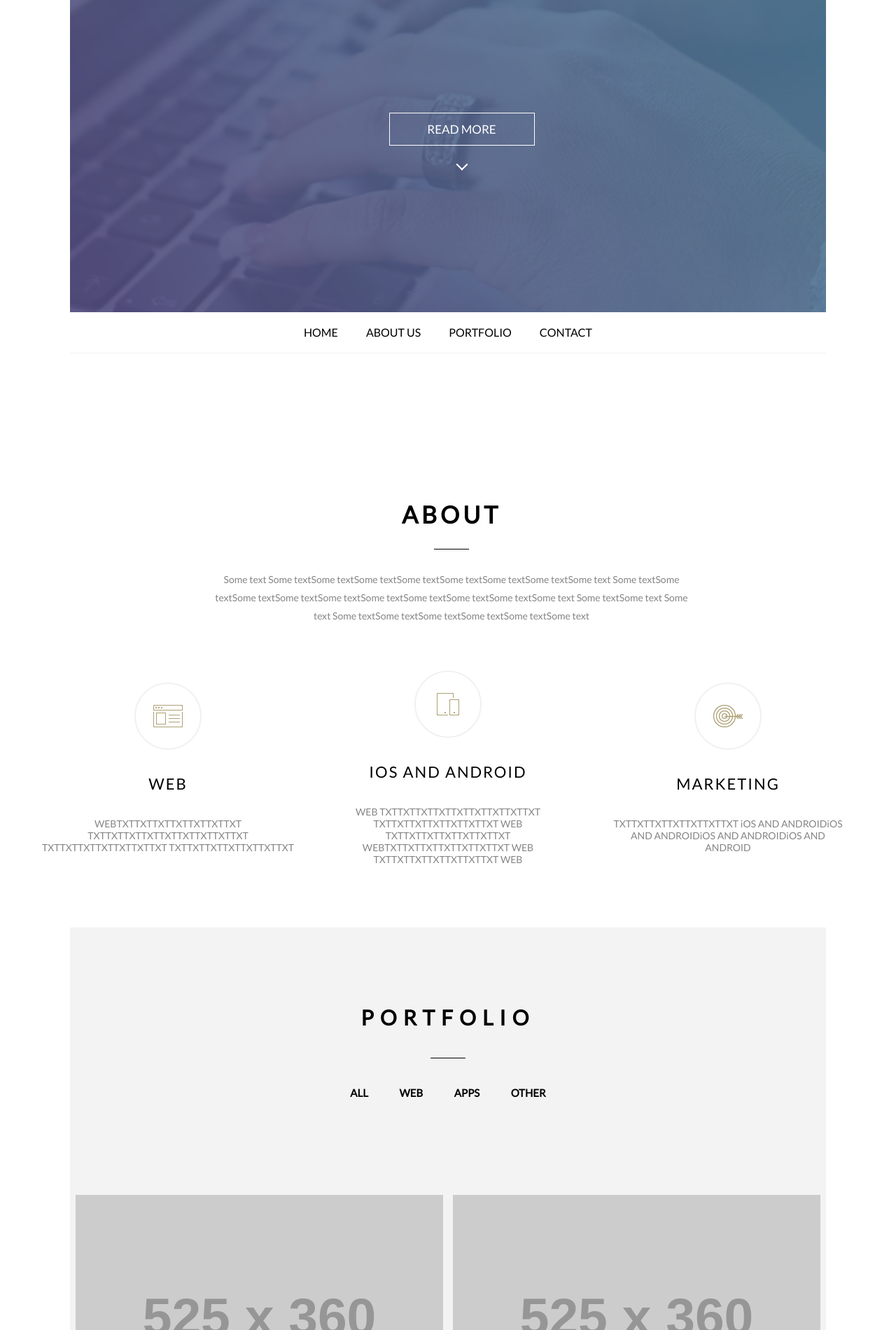
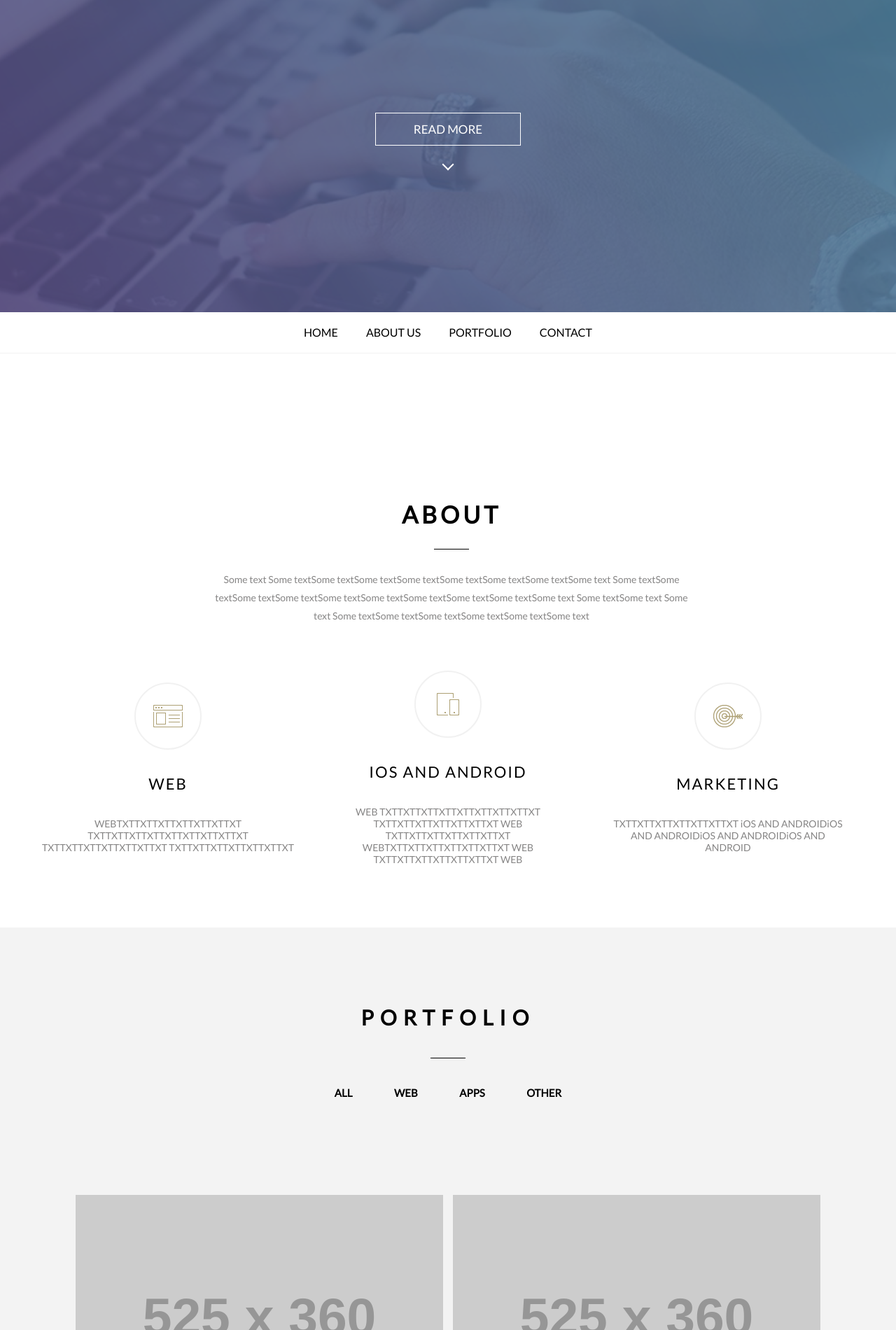
Before and after one commit to s1avyan/trainingBINARY, a plain HTML site: page index.html in a window 1280 px wide. Shown: the part 634-2534 px from the top of the page at 70% size. Drawn offline with Linux system fonts and the light colour scheme; placeholder pictures from the web are drawn by us.

Commit message:
еще фиксы подъехали

```diff
--- a/scss/style.scss
+++ b/scss/style.scss
@@ -20,7 +20,7 @@ body {
   align-items: center;
   justify-content: center;
   display: flex;
-  width: 100%;
+  width: 100vw;
   background: url("../img/header/bg-header.png") 50% / cover no-repeat;
   &__logo-text {
     display: flex;
@@ -66,14 +66,13 @@ body {
     justify-content: space-evenly;
     align-items: center;
     margin-top: 293px;
-    margin-left: 39px;
     padding: 12px;
     border: 1px solid white;
     width: 182px;
     font-size: 17px;
     color: #fff;
     text-decoration: none;
-    &::after {
+    &:after {
       display: flex;
       content: "";
       margin-top: 100px;
@@ -190,7 +189,7 @@ body {
 }
 //portfolio
 .portfolio {
-  max-width: 100%;
+  width: 100vw;
   min-width: 550px;
   background-color: #f3f3f3;
   text-align: center;
@@ -412,7 +411,7 @@ input[type="textarea"] {
 }
 
 .footer {
-  max-width: 100%;
+  width: 100vw;
   max-height: 270px;
   background: #3c3c3c;
   &__container {
```
Also changed, not shown: css/style.css.
